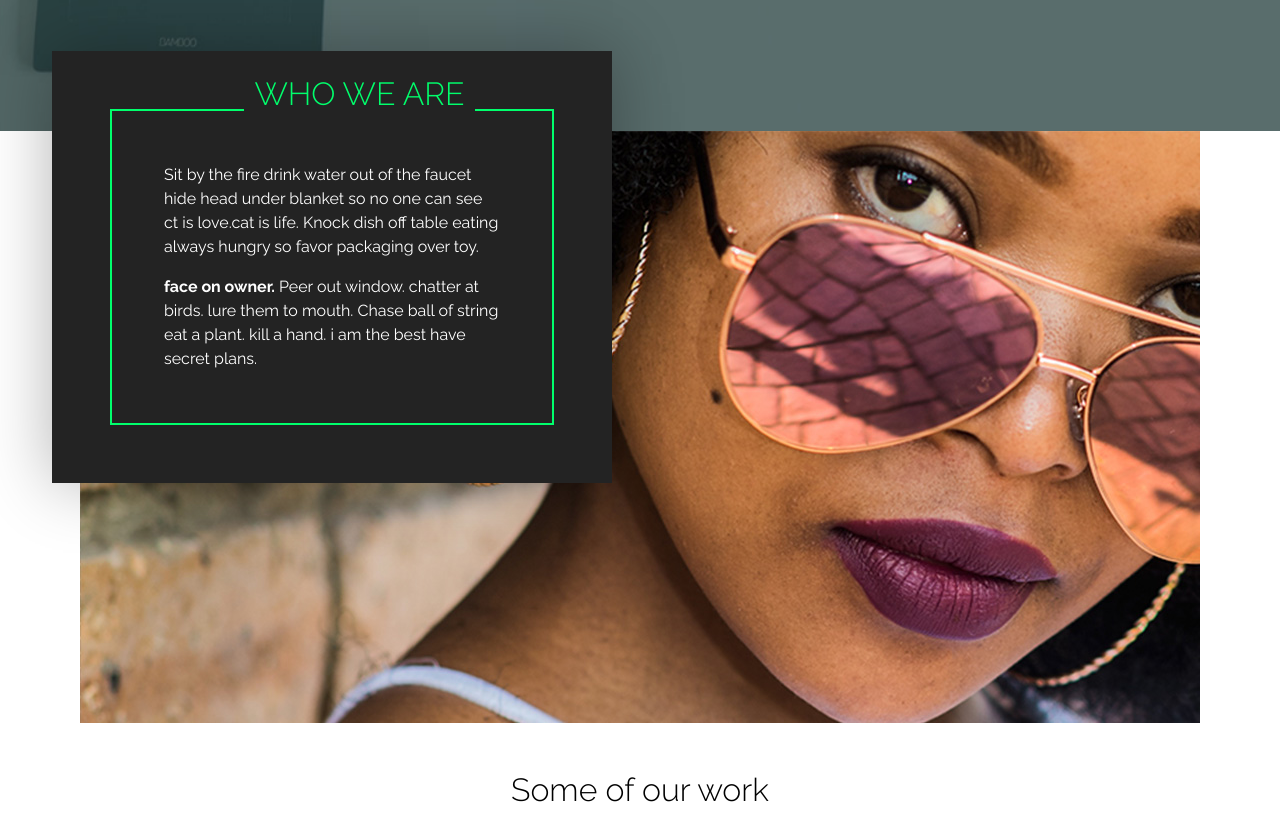
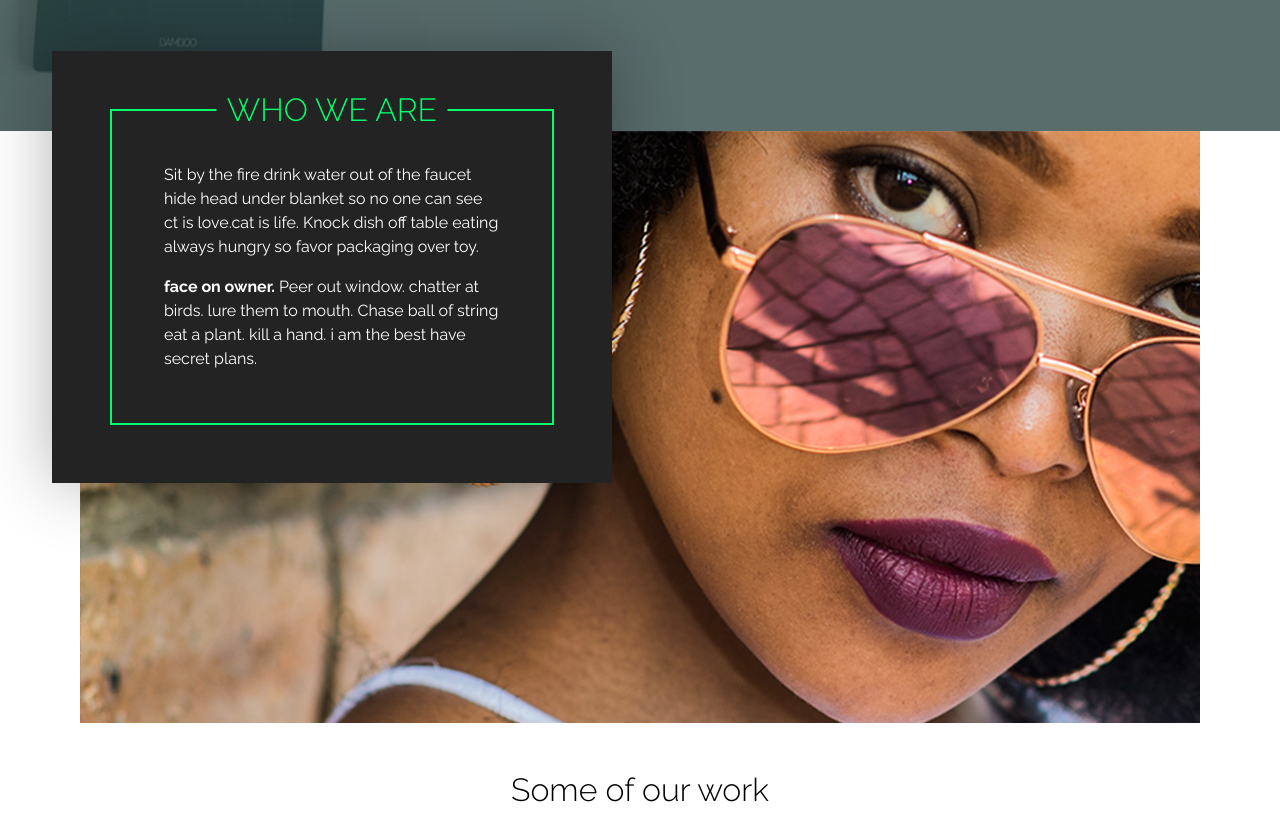
Before and after one commit to ashishanasane/Html-code, a plain HTML site: page index.html in a window 1280 px wide. Shown: the part 839-1670 px from the top of the page. Drawn offline with Linux system fonts and the light colour scheme.

Commit message:
fixes the position to center of /*WHO WE ARE*/

```diff
--- a/styles.css
+++ b/styles.css
@@ -257,13 +257,14 @@ nav a:focus {
         text-align: left;
         box-shadow: 0 0 4em 0 rgba(0, 0, 0, 0.3);
     }
+    .home-about-textbox h1 {
+        top: 1.25em;
+        left: 50%;
+        transform: translateX(-50%)
+    }
 }
 
-.home-about-textbox h1 {
-    top: .75em;
-    left: 6em;
-    transform: translateX(0);
-}
+
 
 /* ============ Portfolio ============ */
 
```
